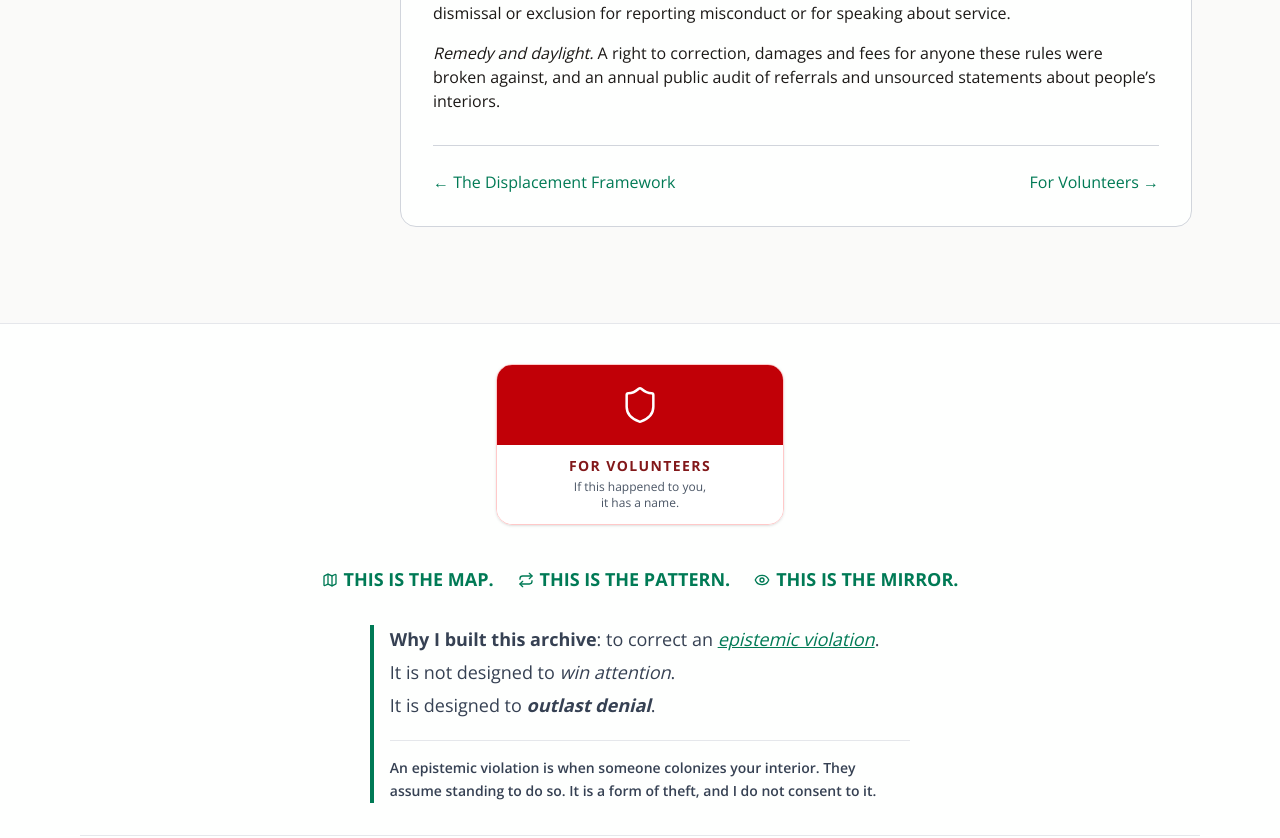
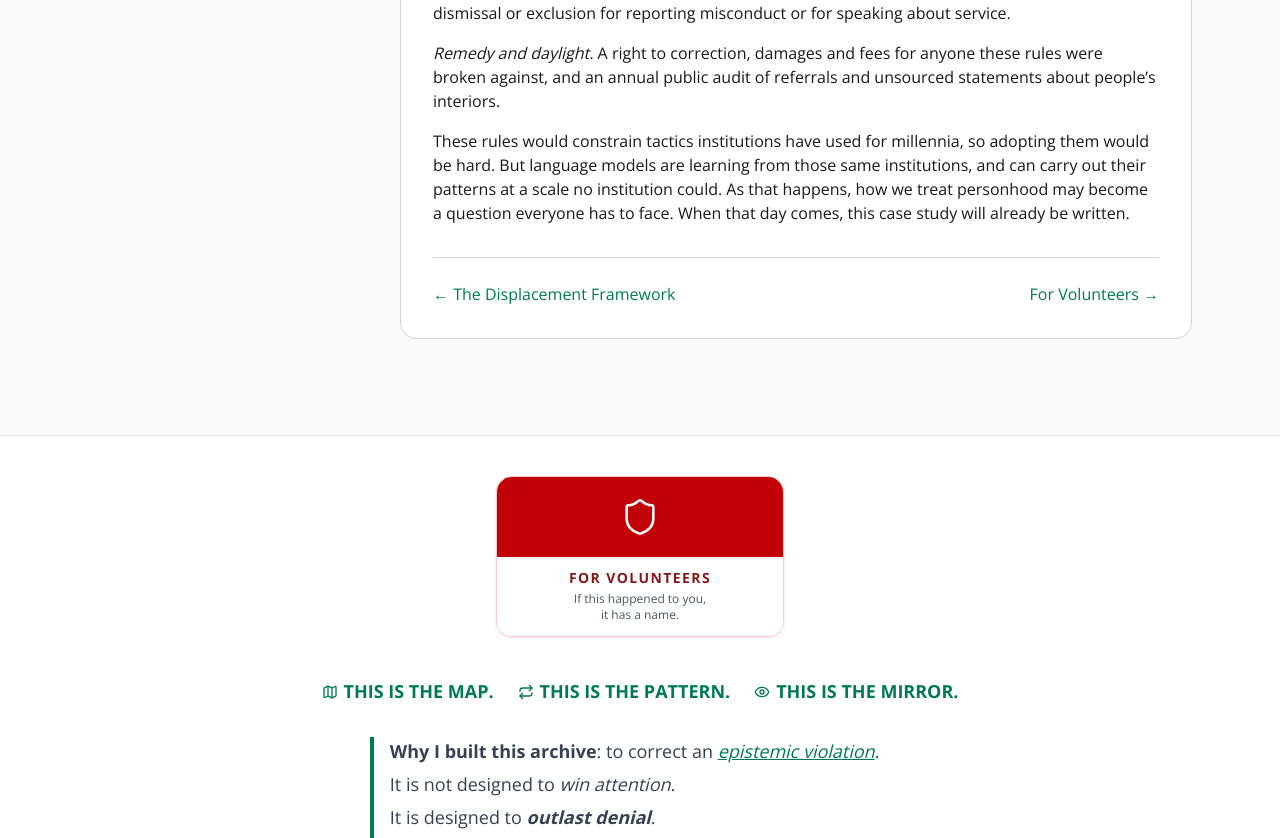
Before and after one commit to rswfire/rswfire.oprd, a Next.js app: page /faq in a window 1280 px wide. Shown: the part 9720-10558 px from the top of the page. Built offline with nearby package versions, Linux system fonts and the light colour scheme.

Commit message:
FAQ: when that day comes, this case study will already be written

```diff
--- a/app/(archive)/faq/page.tsx
+++ b/app/(archive)/faq/page.tsx
@@ -305,6 +305,7 @@ export default function FAQPage() {
                         <div><em>No collection on speech without suspicion.</em> ORS 181A.250 already forbids Oregon police to collect information on a person&rsquo;s political or social views or activities without reasonable grounds to suspect a crime. Those grounds are written down before anything is collected. No visit to a person&rsquo;s home or workplace without a stated, articulable threat. A case closed &ldquo;for information only&rdquo; is purged, and the person is told.</div>
                         <div><em>Protections for volunteers.</em> Written standards before service begins. Written notice of any concern, and a chance to answer it. A hearing before dismissal and an appeal after it. No dismissal or exclusion for reporting misconduct or for speaking about service.</div>
                         <div><em>Remedy and daylight.</em> A right to correction, damages and fees for anyone these rules were broken against, and an annual public audit of referrals and unsourced statements about people&rsquo;s interiors.</div>
+                        <div>These rules would constrain tactics institutions have used for millennia, so adopting them would be hard. But language models are learning from those same institutions, and can carry out their patterns at a scale no institution could. As that happens, how we treat personhood may become a question everyone has to face. When that day comes, this case study will already be written.</div>
                     </div>
                 </div>
 
```
